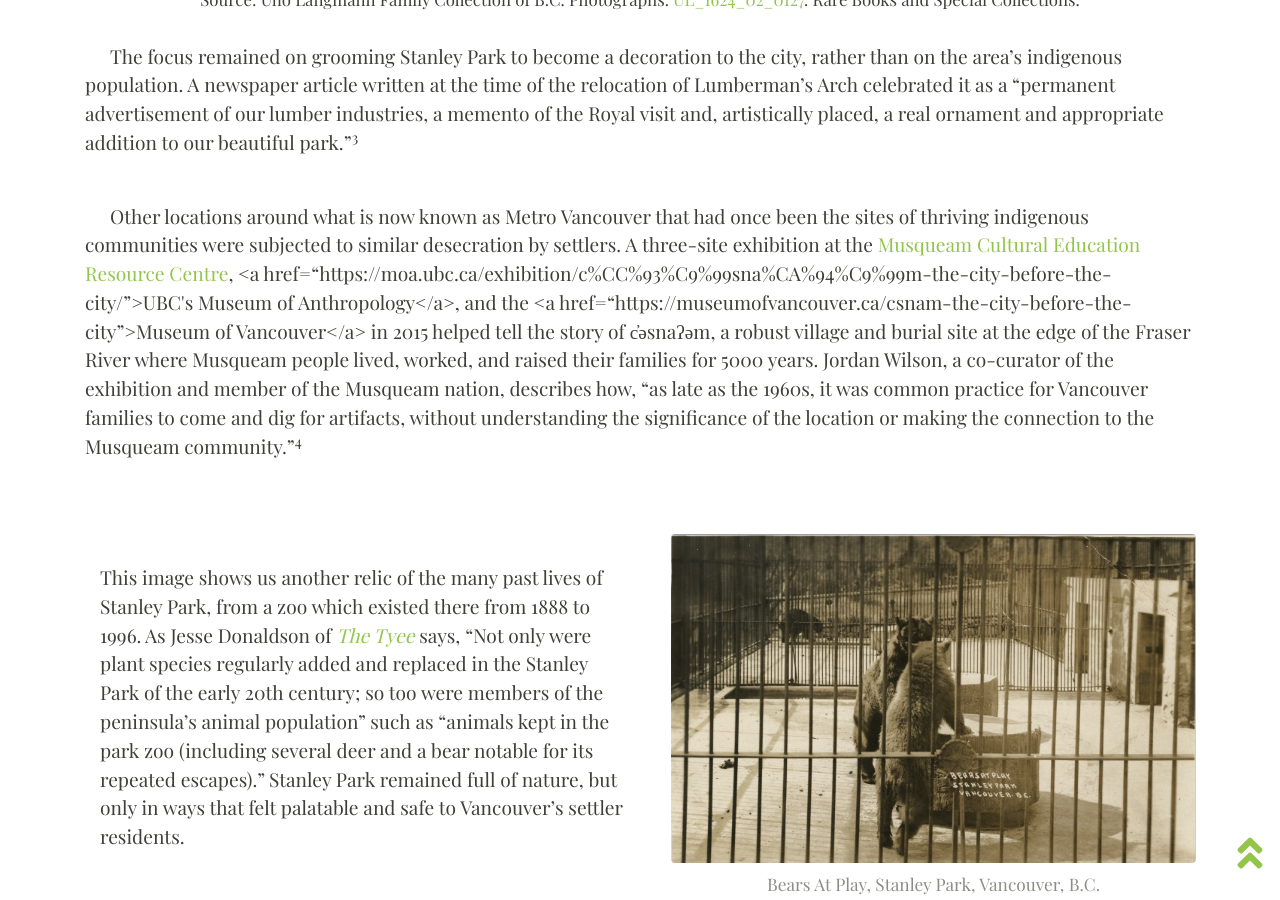
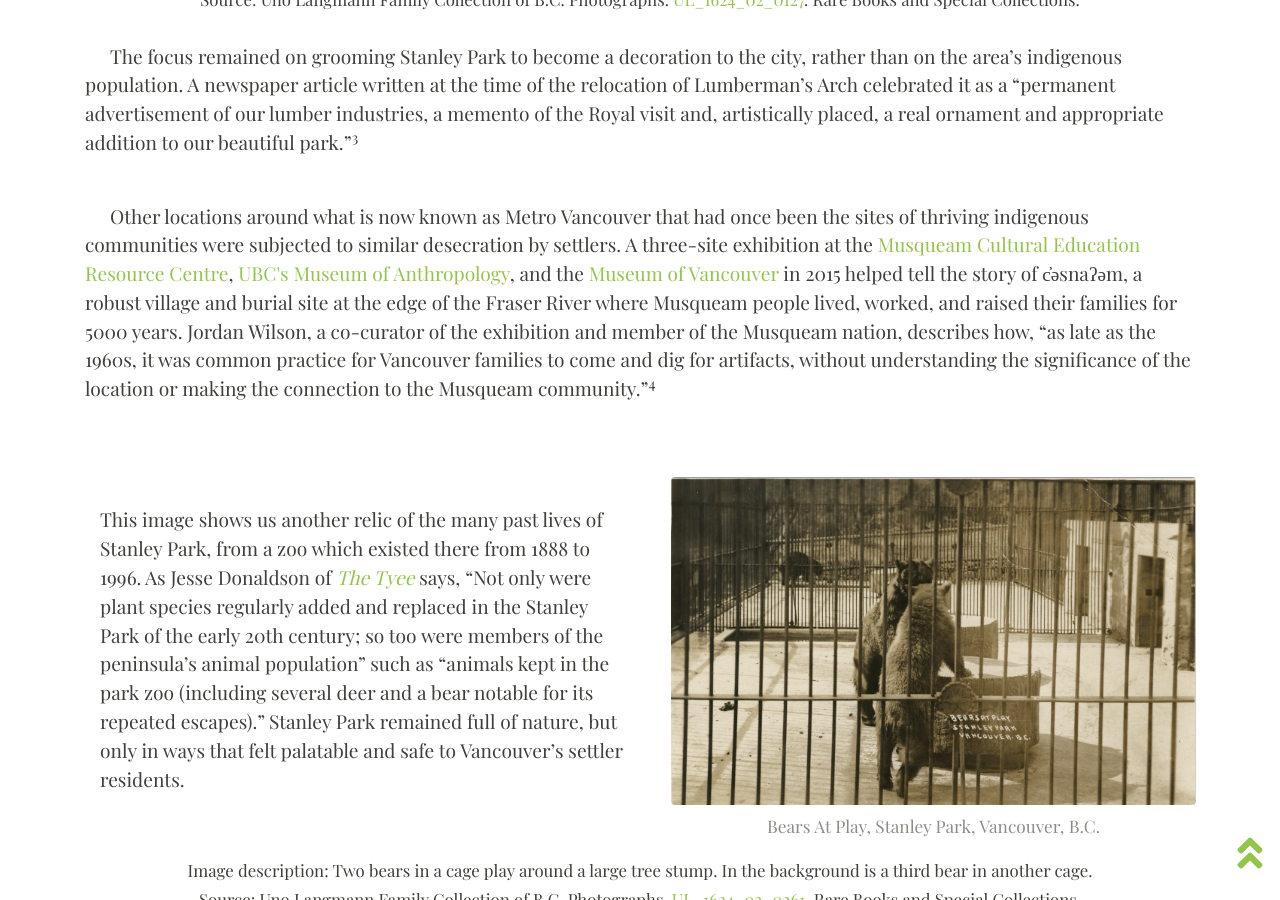
Before and after one commit to ashlynnprasad/langmann-2021, a Jekyll site: the page built from pages/relationswithindigenouspeoples.md, in a window 1280 px wide and 900 px high, scrolled down 1430 px. Built offline with Jekyll 4.4.1, drawn with Linux system fonts in a browser that asks for light colours; nearby versions of some CDN libraries.

Commit message:
tinkered with hyperlinks

```diff
--- a/pages/relationswithindigenouspeoples.md
+++ b/pages/relationswithindigenouspeoples.md
@@ -28,7 +28,7 @@ This section also contains an image of an animal that has been killed for sport.
 <center><small>Image description: Large wooden arch with ocean in the background. Handwritten caption on photograph reads Lumberman's Arch (10), Stanley Park, Vancouver, B.C.<br>
       Source: Uno Langmann Family Collection of B.C. Photographs. <a href="https://dx.doi.org/10.14288/1.0360837">UL_1624_02_0127</a>. Rare Books and Special Collections.</small></center>
 <br><p style="text-indent: 25px;">The focus remained on grooming Stanley Park to become a decoration to the city, rather than on the area’s indigenous population. A newspaper article written at the time of the relocation of Lumberman’s Arch celebrated it as a “permanent advertisement of our lumber industries, a memento of the Royal visit and, artistically placed, a real ornament and appropriate addition to our beautiful park.”<sup>3</sup></p><br>
-<p style="text-indent: 25px;">Other locations around what is now known as Metro Vancouver that had once been the sites of thriving indigenous communities were subjected to similar desecration by settlers. A three-site exhibition at the <a href="http://musqueam.zenutech.com/c%CC%93%C9%99sna%CA%94%C9%99m-city-city-exhibition">Musqueam Cultural Education Resource Centre</a>, <a href=“https://moa.ubc.ca/exhibition/c%CC%93%C9%99sna%CA%94%C9%99m-the-city-before-the-city/”>UBC's Museum of Anthropology</a>, and the <a href=“https://museumofvancouver.ca/csnam-the-city-before-the-city”>Museum of Vancouver</a> in 2015 helped tell the story of c̓əsnaʔəm, a robust village and burial site at the edge of the Fraser River where Musqueam people lived, worked, and raised their families for 5000 years. Jordan Wilson, a co-curator of the exhibition and member of the Musqueam nation, describes how, “as late as the 1960s, it was common practice for Vancouver families to come and dig for artifacts, without understanding the significance of the location or making the connection to the Musqueam community.”<sup>4</sup></p>
+<p style="text-indent: 25px;">Other locations around what is now known as Metro Vancouver that had once been the sites of thriving indigenous communities were subjected to similar desecration by settlers. A three-site exhibition at the <a href="http://musqueam.zenutech.com/c%CC%93%C9%99sna%CA%94%C9%99m-city-city-exhibition">Musqueam Cultural Education Resource Centre</a>, <a href="https://moa.ubc.ca/exhibition/c%CC%93%C9%99sna%CA%94%C9%99m-the-city-before-the-city/">UBC's Museum of Anthropology</a>, and the <a href="https://museumofvancouver.ca/csnam-the-city-before-the-city">Museum of Vancouver</a> in 2015 helped tell the story of c̓əsnaʔəm, a robust village and burial site at the edge of the Fraser River where Musqueam people lived, worked, and raised their families for 5000 years. Jordan Wilson, a co-curator of the exhibition and member of the Musqueam nation, describes how, “as late as the 1960s, it was common practice for Vancouver families to come and dig for artifacts, without understanding the significance of the location or making the connection to the Musqueam community.”<sup>4</sup></p>
 <br><br>
 
 <div class="container">
```
